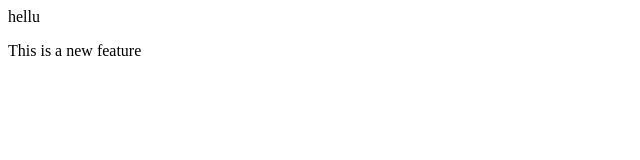
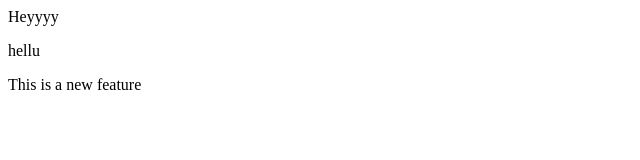
Before and after one commit to Inayat-Sood/localrepo, a plain HTML site: page index.html in a window 1280 px wide. Shown: the whole page, without its empty margins (0-640 px from the left). Drawn offline with Linux system fonts and the light colour scheme.

Commit message:
Update index.html

```diff
--- a/index.html
+++ b/index.html
@@ -1,2 +1,7 @@
+<html>
+  <head>
+    Heyyyy
+  </head>
 <p>hellu</p>
 <p>This is a new feature</p>
+</html>
```
